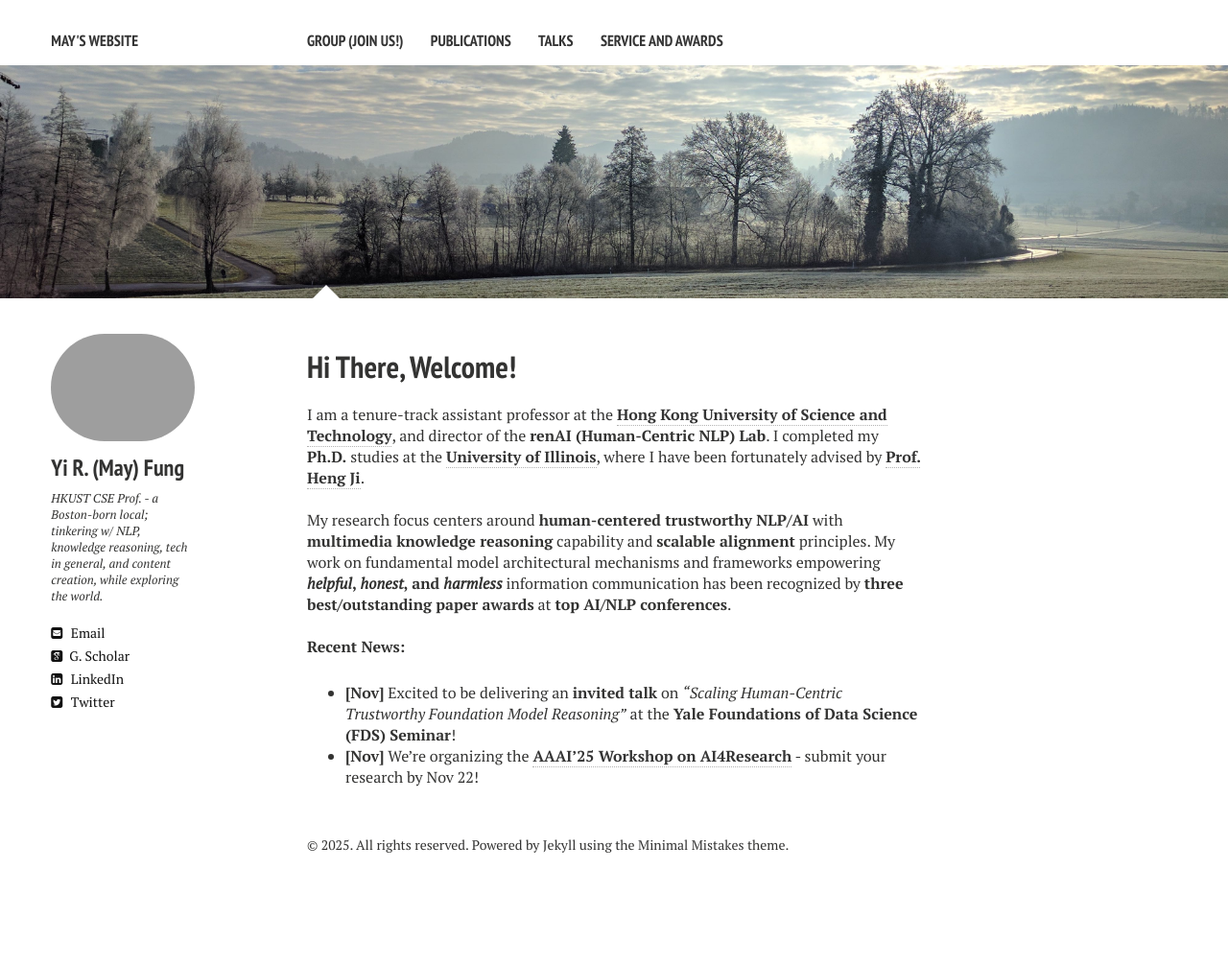
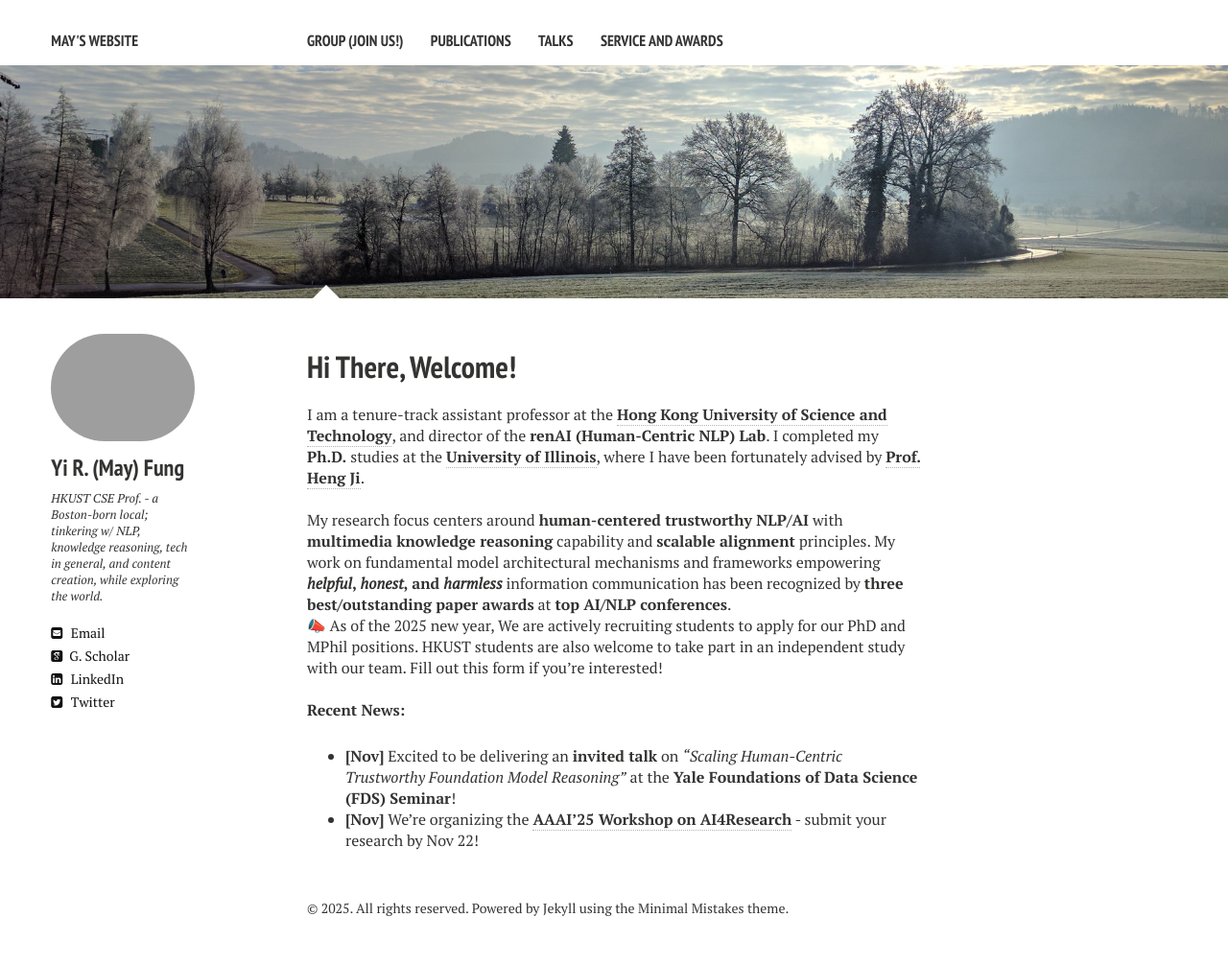
Before and after one commit to mayrfung/mayrfung.github.io, a Jekyll site: the page built from index.md, in a window 1280 px wide. Shown: the whole page at 96% size. Built offline with Jekyll 4.4.1, drawn with Linux system fonts in a browser that asks for light colours; nearby versions of some CDN libraries; before the commit the page ends 939 px from its top, so only the background shows below that.

Commit message:
Update index.md

```diff
--- a/index.md
+++ b/index.md
@@ -11,6 +11,8 @@ I am a tenure-track assistant professor at the <a href="https://cse.hkust.edu.hk
 <br><br>
 My research focus centers around <b>human-centered trustworthy NLP/AI</b> with <b>multimedia knowledge reasoning</b> capability and <b>scalable alignment</b> principles. My work on fundamental model architectural mechanisms and frameworks empowering <b><b><i>helpful</i></b>, <i><b>honest</b></i>, and <i>harmless</i></b> information communication has been recognized by <b>three best/outstanding paper awards</b> at <b>top AI/NLP conferences</b>.
 
+📣 As of the 2025 new year, We are actively recruiting students to apply for our PhD and MPhil positions. HKUST students are also welcome to take part in an independent study with our team. Fill out this form if you're interested!
+
 <br>
 <b>Recent News:</b>
 * <b>[Nov]</b> Excited to be delivering an <b>invited talk</b> on <i>"Scaling Human-Centric Trustworthy Foundation Model Reasoning"</i> at the <b>Yale Foundations of Data Science (FDS) Seminar</b>!
```
